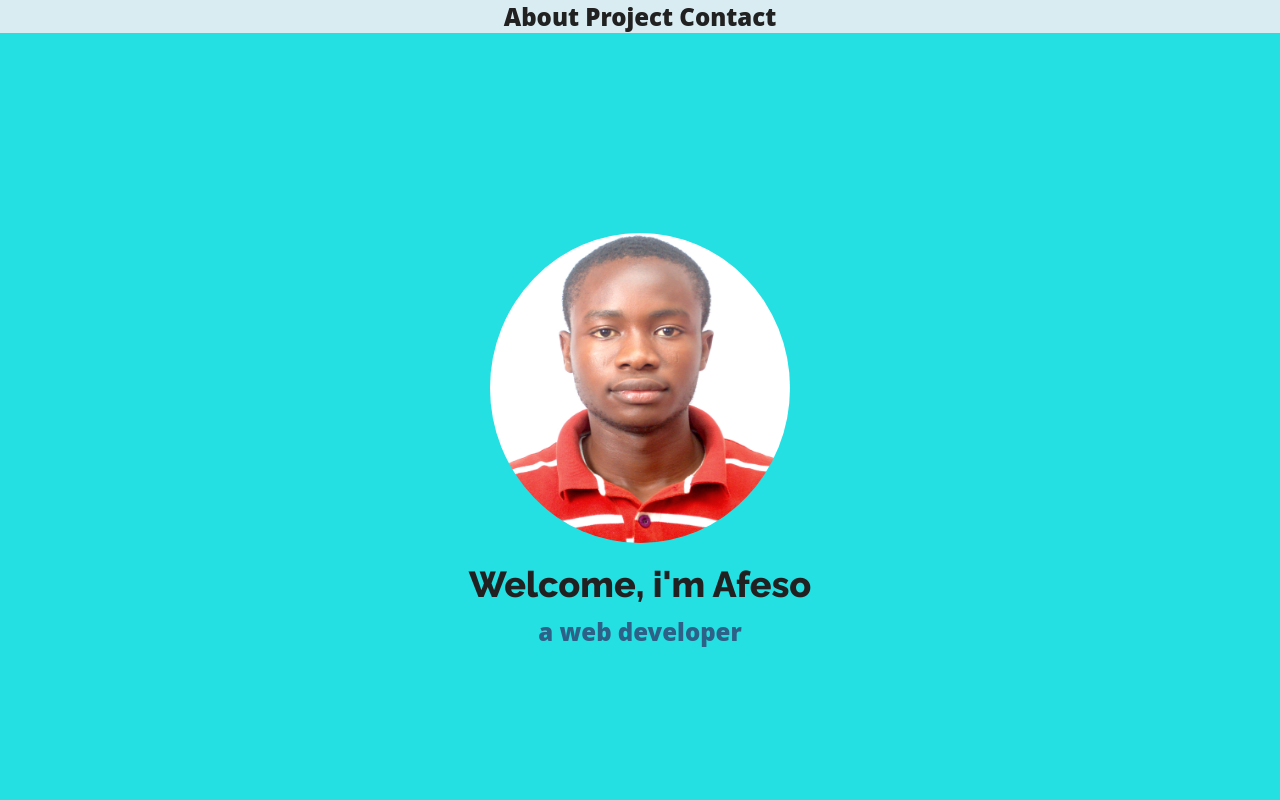
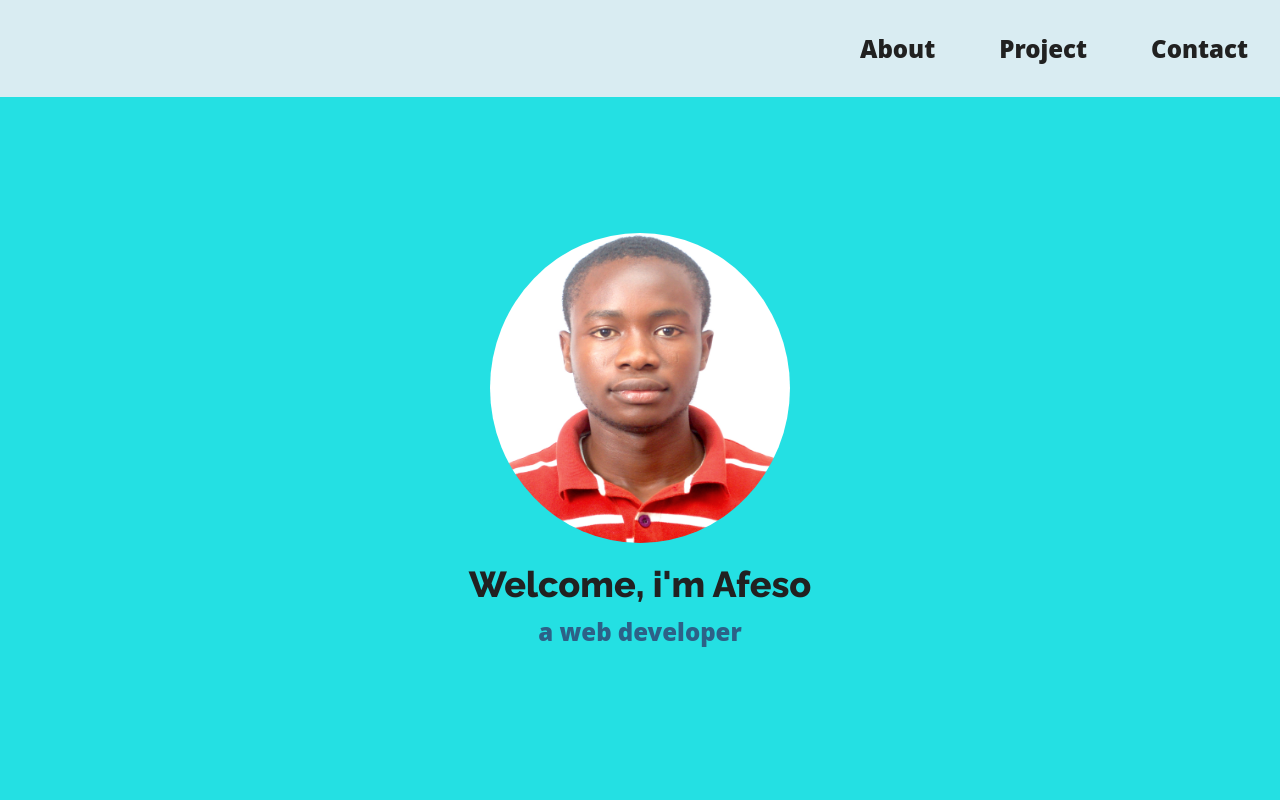
Before and after one commit to Slimake/personal-portfolio, a plain HTML site: page index.html in a window 1280 px wide. Shown: the top 800 px of the page. Drawn offline with Linux system fonts and the light colour scheme.

Commit message:
Update index.html

```diff
--- a/index.html
+++ b/index.html
@@ -22,9 +22,10 @@
 
   	<!-- Navbar Section -->
 	<nav id="navbar">
-			<a href="#welcome-section">About</a>
-			<a href="#projects">Project</a>
-			<a href="#contact">Contact</a>
+		<ul>
+			<li><a href="#welcome-section">About</a></li>
+			<li><a href="#projects">Project</a></li>
+			<li><a href="#contact">Contact</a></li>
 		</ul>
 	</nav>
 
```
